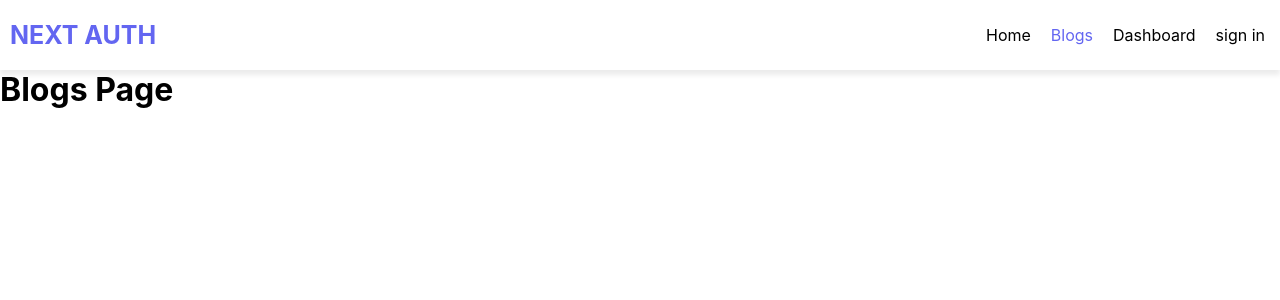
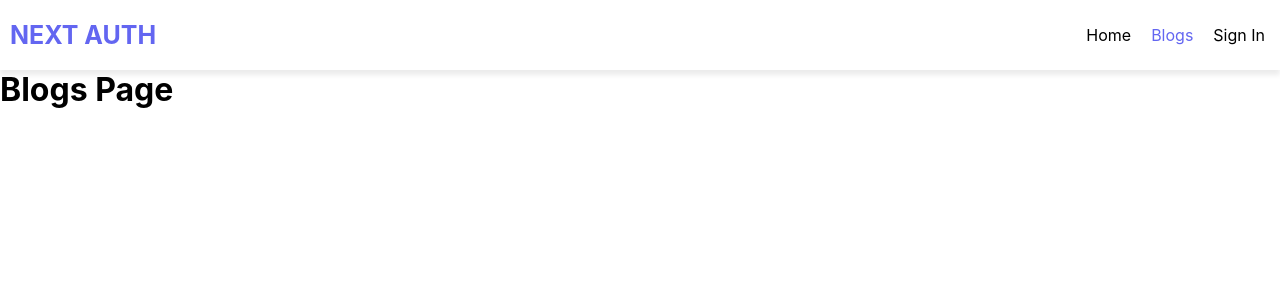
Before and after one commit to armin-bkh/next-auth, a Next.js app: page /blogs in a window 1280 px wide. Shown: the top 300 px of the page. Built offline with nearby package versions, Linux system fonts and the light colour scheme; no server answers.

Commit message:
handle hide dashboard link if user not logedin

```diff
--- a/components/Navbar/Navbar.jsx
+++ b/components/Navbar/Navbar.jsx
@@ -4,9 +4,9 @@ import { signIn, signOut, useSession } from "next-auth/react";
 import styles from "styles/Navbar.module.css";
 
 const links = [
-  { id: 1, title: "Home", href: "/" },
-  { id: 2, title: "Blogs", href: "/blogs" },
-  { id: 3, title: "Dashboard", href: "/dashboard" },
+  { id: 1, title: "home", href: "/" },
+  { id: 2, title: "blogs", href: "/blogs" },
+  { id: 3, title: "dashboard", href: "/dashboard" },
   {
     id: 4,
     title: "sign in",
@@ -42,7 +42,8 @@ const Navbar = () => {
           {links.map((link) =>
             (status === "authenticated" && link.title === "sign in") ||
             (status === "unauthenticated" &&
-              link.title === "sign out") ? null : (
+              (link.title === "sign out" ||
+                link.title === "dashboard")) ? null : (
               <li className={styles.navItem} key={link.id}>
                 <Link href={link.href}>
                   <a
--- a/styles/Navbar.module.css
+++ b/styles/Navbar.module.css
@@ -1,4 +1,4 @@
-.header{
+.header {
   display: flex;
   justify-content: space-between;
   align-items: center;
@@ -6,36 +6,38 @@
   box-shadow: 0 5px 5px #ececec;
 }
 
-
-.logo{
+.logo {
   font-size: 25px;
   color: #6366f1;
 }
 
-
-.navbarNav{
+.navbarNav {
   display: flex;
   justify-content: center;
   align-items: center;
-    transition: opacity .2s linear;
+  transition: opacity 0.2s linear;
 }
 
-.navItem:not(:last-child){
+.navItem {
+  text-transform: capitalize;
+}
+
+.navItem:not(:last-child) {
   margin-right: 10px;
 }
 
-.navLink{
+.navLink {
   padding: 10px 5px;
 }
 
-.activeLink{
+.activeLink {
   color: #6366f1;
 }
 
-.loading{
+.loading {
   opacity: 0;
 }
 
-.loaded{
+.loaded {
   opacity: 1;
 }
```
Lines whose indentation alone changed are shown as unchanged.
